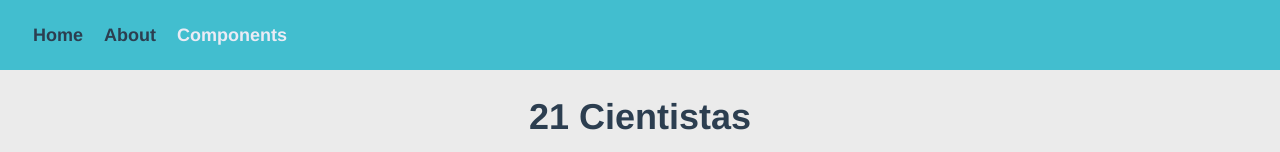
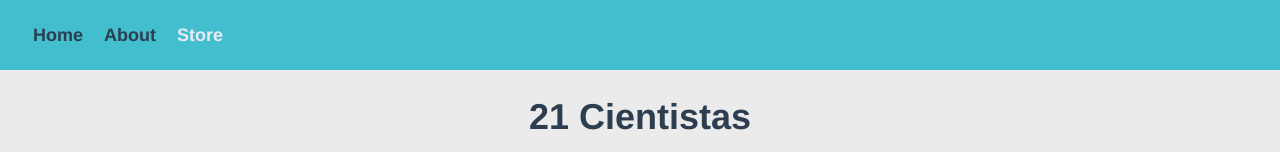
Before and after one commit to Muramatsu2602/vue-marketplace, a Vue app: page /components in a window 1280 px wide. Shown: the top 152 px of the page. Built offline with nearby package versions, Linux system fonts and the light colour scheme.

Commit message:
adding cursor

```diff
--- a/src/App.vue
+++ b/src/App.vue
@@ -3,7 +3,7 @@
     <div id="nav" class="sticky">
       <router-link to="/">Home </router-link>
       <router-link to="/about">About </router-link>
-      <router-link to="/components">Components </router-link>
+      <router-link to="/components">Store </router-link>
     </div>
 
     <router-view />
--- a/src/views/Components.vue
+++ b/src/views/Components.vue
@@ -135,6 +135,7 @@ h1 {
   border-radius: 10px;
   font-weight: bold;
   transition-duration: 0.4s;
+  cursor: pointer;
 }
 
 .card button:hover {
```
